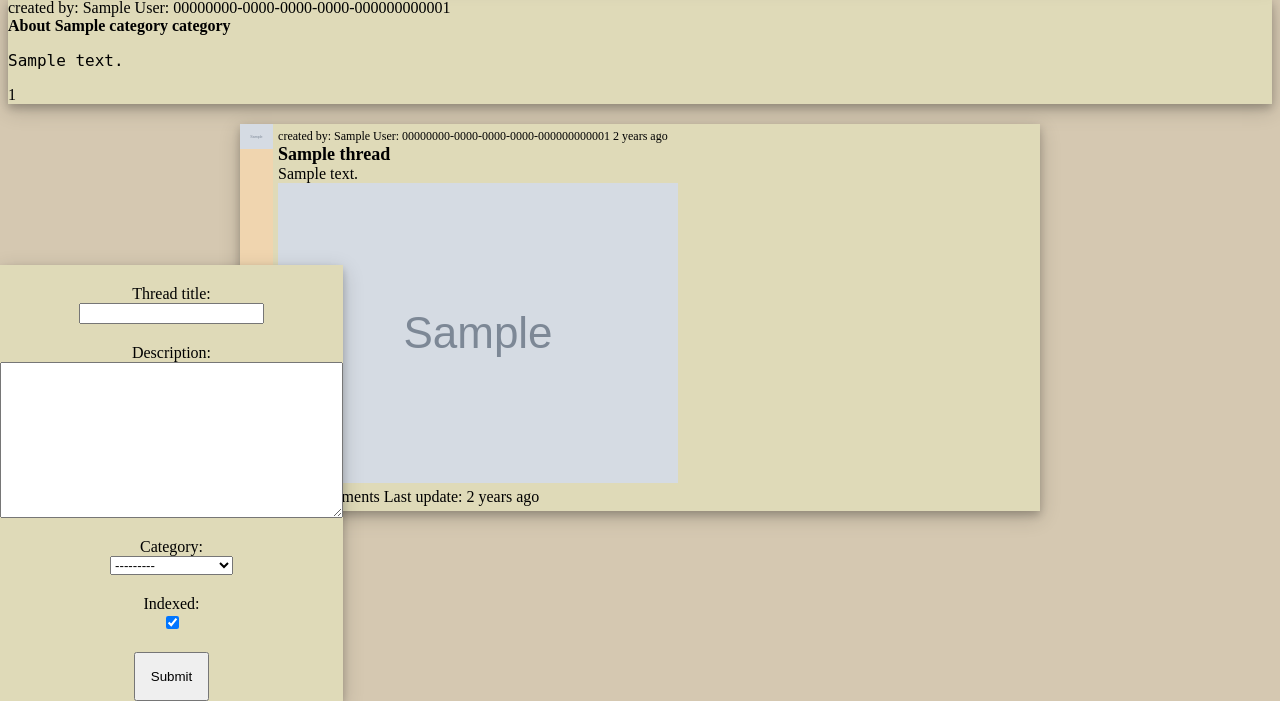
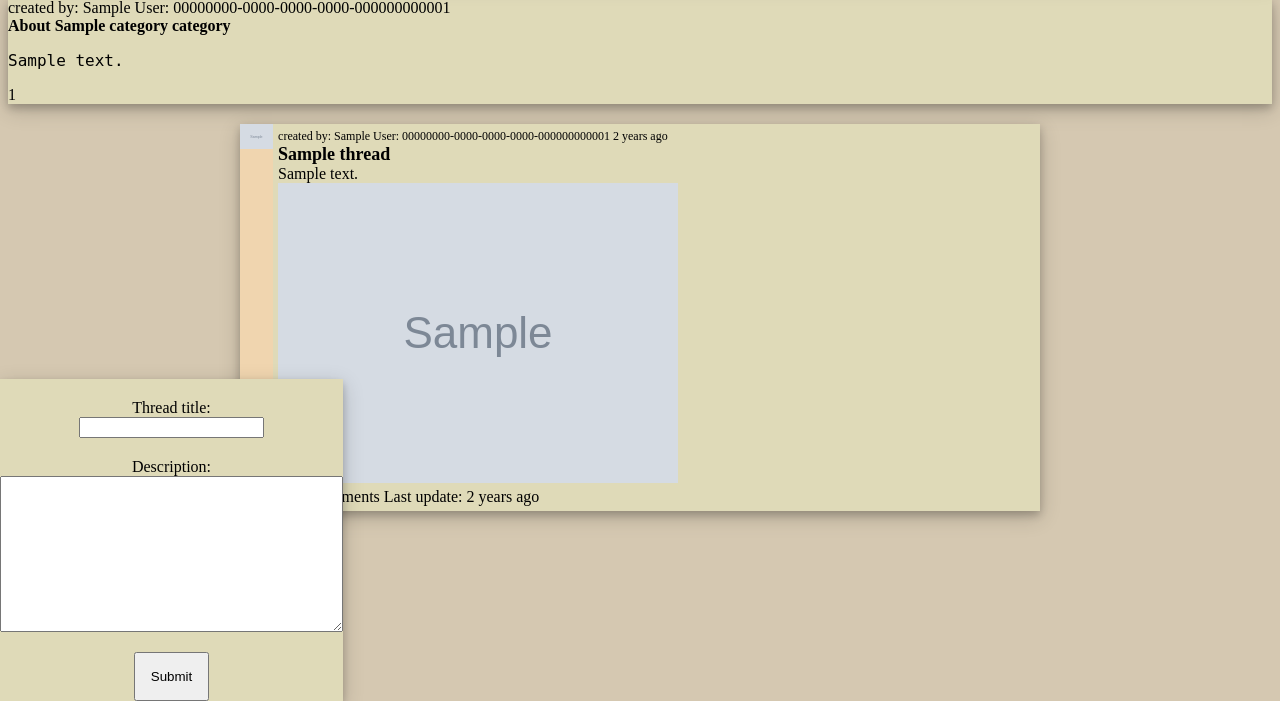
Before and after one commit to Wojtini/Thesis-Django-Forum, a Django app: a page that uses app/forum/templates/css.html in a window 1280 px wide. Shown: the part 99-800 px from the top of the page. Run offline with Django 4.2, Linux system fonts and the light colour scheme; tables that the repository leaves empty hold one stand-in row (values such as "Sample post"); grey boxes marked "Sample" are stand-in pictures; style sheets or scripts are compiled from the project's sources; parts of the project's set-up code (start-up, migrations or seed data) failed here and were passed over; some libraries are stand-ins or nearby versions.

Commit message:
category fix

```diff
--- a/app/forum/forms.py
+++ b/app/forum/forms.py
@@ -26,5 +26,5 @@
 class ThreadForm(BaseForm):
     title = forms.CharField(label="Thread title", max_length=50)
     description = forms.CharField(label="Description", max_length=200, widget=forms.Textarea)
-    category = forms.ModelChoiceField(queryset=Category.objects.all().order_by("name"), required=False)
-    indexed = forms.BooleanField(required=False, initial=True)
+    # category = forms.ModelChoiceField(queryset=Category.objects.all().order_by("name"), required=False)
+    # indexed = forms.BooleanField(required=False, initial=True)
--- a/app/forum/models.py
+++ b/app/forum/models.py
@@ -43,10 +43,6 @@
     @property
     def threads(self) -> QuerySet:
         return Thread.objects.filter(category=self)
-
-    @staticmethod
-    def all_non_empty() -> Iterable['Category']:
-        return Category.objects.all()
 
 
 class Thread(models.Model):
@@ -130,7 +126,6 @@
             }
             for part in splitted
         ]
-        print(result)
         return result
 
 
--- a/app/forum/static/container.scss
+++ b/app/forum/static/container.scss
@@ -24,7 +24,6 @@
     }
 
     .container_content {
-        max-height: 400px;
         overflow: hidden;
     }
 
--- a/app/forum/views/categories.py
+++ b/app/forum/views/categories.py
@@ -15,7 +15,7 @@
         return loader.render_to_string(
             self.prerender_template,
             context={
-                "categories": Category.all_non_empty,
+                "categories": Category.objects.all(),
             }
         )
 
--- a/app/forum/views/category.py
+++ b/app/forum/views/category.py
@@ -24,16 +24,17 @@
 
     @user_verification(user_needed=True)
     def post(self, request, *args, **kwargs):
+        category = models.Category.objects.get(name=kwargs.get("category_name"))
         form = self.form_class(request.POST, request.FILES)
-        form.indexed = True
         user = kwargs.get("user")
         if form.is_valid():
             new_thread = Thread(
                 title=form.cleaned_data.get("title"),
                 creator=user,
                 description=form.cleaned_data.get("description"),
-                category=form.cleaned_data.get("category"),
-                indexed=form.cleaned_data.get("indexed"),
+                category=category,
+                # indexed=form.cleaned_data.get("indexed"),
+                indexed=True,
             )
             new_thread.save()
             return HttpResponseRedirect(request.path_info)
```
